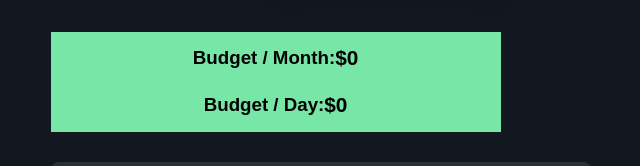
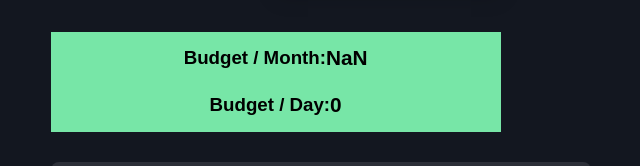
Before and after one commit to at2224/FinanceTracker, a plain HTML site: page frontend/index.html in a window 1280 px wide. Shown: the part 488-654 px from the top of the page, 7-647 px from the left. Drawn offline with Linux system fonts and the light colour scheme.

Commit message:
Error calculating metric for budget calculated metric. NaN

```diff
--- a/frontend/index.html
+++ b/frontend/index.html
@@ -81,11 +81,11 @@
     <section id="budget">
         <div class="budget-metric">
             <h3> Budget / Month: </h3>
-            <p id="Budgetpermonth">$0</p>
+            <p id="Budgetpermonth">0</p>
         </div>
         <div class="budget-metric">
             <h3> Budget / Day: </h3>
-            <p id="Budgetperday">$0</p>
+            <p id="Budgetperday">0</p>
         </div>
     </section>
 
--- a/frontend/script.js
+++ b/frontend/script.js
@@ -1,5 +1,7 @@
 const input1 = document.querySelectorAll('.table-container input');
 const amountInputs = document.querySelectorAll('#expense-table input');
+const budgetmonthly = document.querySelectorAll('#Budgetpermonth');
+const budgetdaily = document.querySelectorAll('#Budgetperday');
 
 function saveValue(input) {
     localStorage.setItem(input.id, input.value);
@@ -41,3 +43,33 @@ amountInputs.forEach(input => {
 });
 
 updateTotal();
+
+function updateBudgetMonth() {
+    const totalAmountCell = document.getElementById('total-amount');
+    const salaryAmountCell = document.getElementById('salary');
+
+    const totalAmount = Number(totalAmountCell.value);
+    const salaryAmount = Number(salaryAmountCell.value);
+
+    // Calculate the remaining budget per month
+    const budgetmonthly = salaryAmount - totalAmount;
+
+    // Update the displayed budget per month
+    const budgetMonthlyElement = document.getElementById('Budgetpermonth');
+    budgetMonthlyElement.textContent = budgetmonthly.toFixed(2);
+
+}
+
+updateBudgetMonth();
+
+function getCurrentDate() {
+    const today = new Date();
+
+    const day = String(today.getDate()).padStart(2, '0');  // Get the day, padded to 2 digits
+    const month = String(today.getMonth() + 1).padStart(2, '0');  // Get the month (0-based, so add 1)
+    const year = today.getFullYear();  // Get the year
+
+    return `${month}/${day}/${year}`;
+}
+
+getCurrentDate();
```
